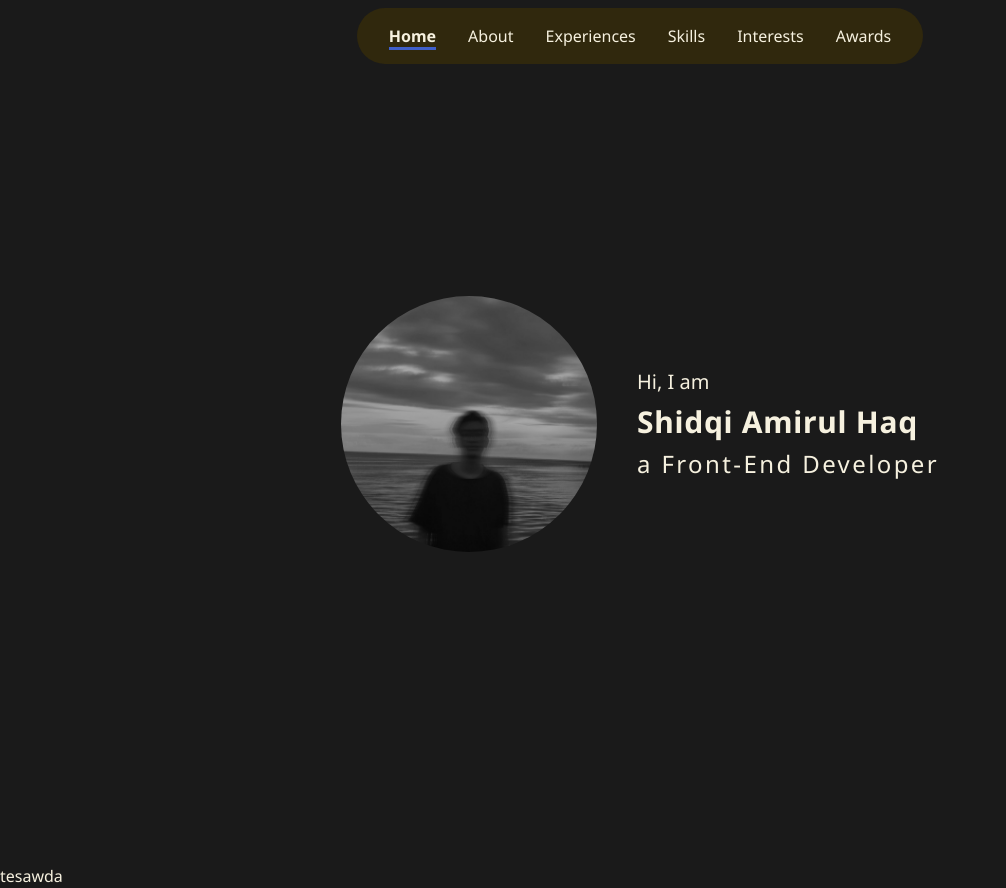
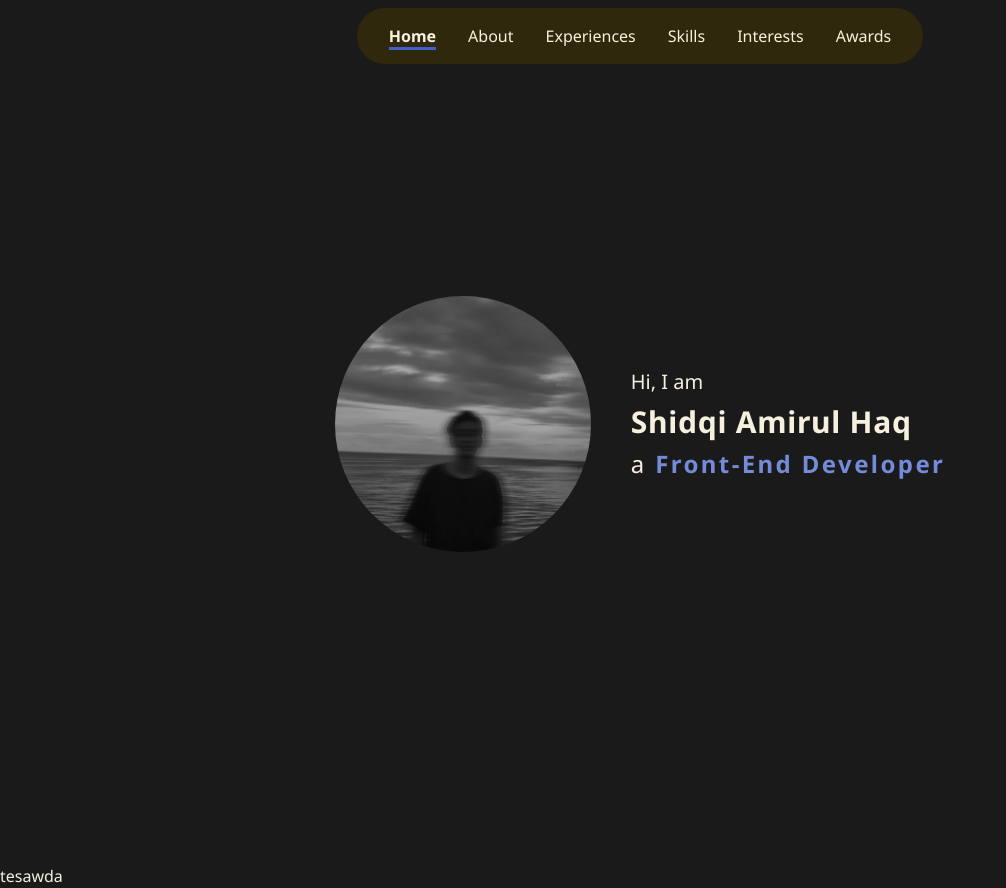
Before and after one commit to shidqi29/assignment-3-portfolio, a React (Vite) app: page / in a window 1280 px wide. Shown: the whole page, without its empty margins (0-1006 px from the left). Built offline with nearby package versions, Linux system fonts and the light colour scheme.

Commit message:
style[Home]: add span to change color text

```diff
--- a/src/pages/Home.jsx
+++ b/src/pages/Home.jsx
@@ -7,7 +7,7 @@ const Home = () => {
       <div className="flex flex-col gap-2">
         <p className="text-xl">Hi, I am</p>
         <h1 className="text-3xl font-bold tracking-wide">Shidqi Amirul Haq</h1>
-        <p className="text-2xl tracking-widest">a Front-End Developer</p>
+        <p className="text-2xl tracking-widest">a <span className="font-bold text-primary">Front-End Developer</span></p>
       </div>
     </div>
   );
```
